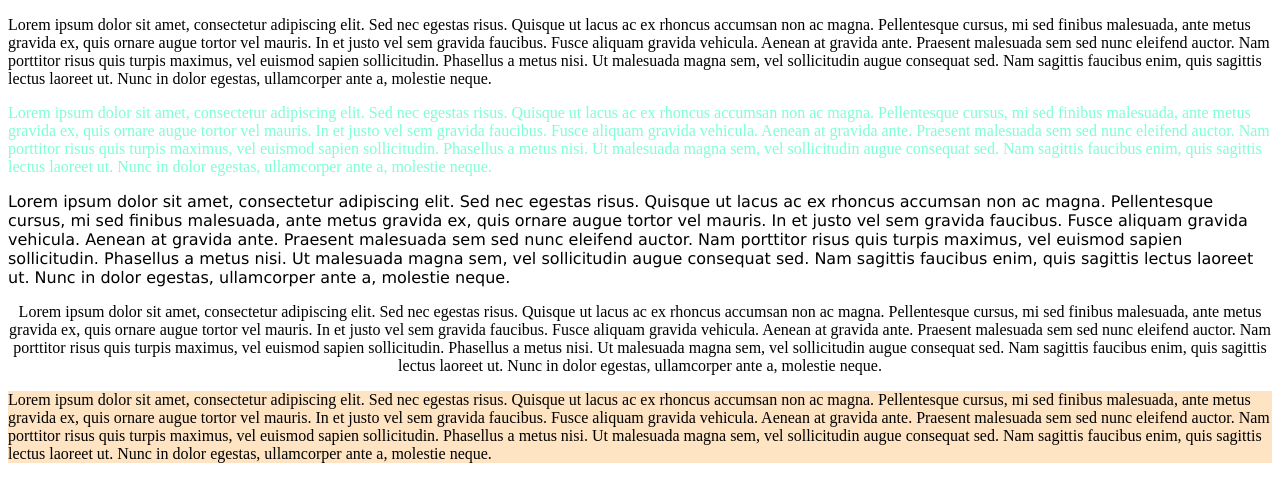
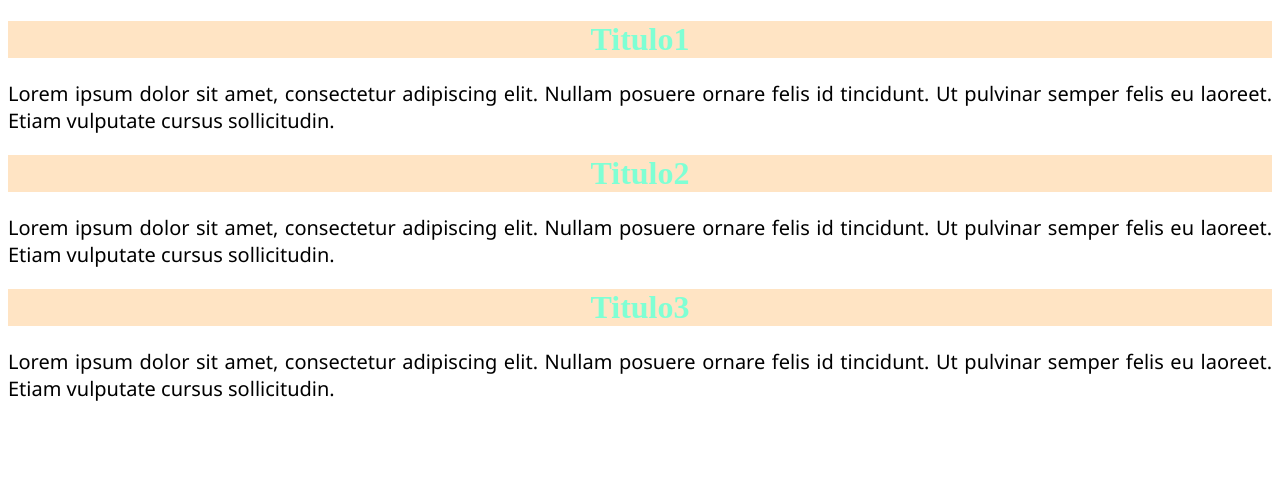
Before and after one commit to EnergizedTea/redesDigitalesEstilos, a plain HTML site: page index.html in a window 1280 px wide. Drawn offline with Linux system fonts and the light colour scheme.

Commit message:
probando con cambiar los estilos de etiquetas

```diff
--- a/index.html
+++ b/index.html
@@ -1,12 +1,28 @@
 <!DOCTYPE html>
 <html>
+    <style>
+        h1{
+            color: aquamarine;
+            text-align: center;
+            background-color: bisque;
+        }
+        p{
+            font-family: 'Segoe UI', Tahoma, Geneva, Verdana, sans-serif;
+            font-size: 15pt;
+            text-align: justify;
+        }
+    </style>
 <head>
 </head>
 <body>
-    <p>Lorem ipsum dolor sit amet, consectetur adipiscing elit. Sed nec egestas risus. Quisque ut lacus ac ex rhoncus accumsan non ac magna. Pellentesque cursus, mi sed finibus malesuada, ante metus gravida ex, quis ornare augue tortor vel mauris. In et justo vel sem gravida faucibus. Fusce aliquam gravida vehicula. Aenean at gravida ante. Praesent malesuada sem sed nunc eleifend auctor. Nam porttitor risus quis turpis maximus, vel euismod sapien sollicitudin. Phasellus a metus nisi. Ut malesuada magna sem, vel sollicitudin augue consequat sed. Nam sagittis faucibus enim, quis sagittis lectus laoreet ut. Nunc in dolor egestas, ullamcorper ante a, molestie neque.</p>
-    <p style="color:aquamarine">Lorem ipsum dolor sit amet, consectetur adipiscing elit. Sed nec egestas risus. Quisque ut lacus ac ex rhoncus accumsan non ac magna. Pellentesque cursus, mi sed finibus malesuada, ante metus gravida ex, quis ornare augue tortor vel mauris. In et justo vel sem gravida faucibus. Fusce aliquam gravida vehicula. Aenean at gravida ante. Praesent malesuada sem sed nunc eleifend auctor. Nam porttitor risus quis turpis maximus, vel euismod sapien sollicitudin. Phasellus a metus nisi. Ut malesuada magna sem, vel sollicitudin augue consequat sed. Nam sagittis faucibus enim, quis sagittis lectus laoreet ut. Nunc in dolor egestas, ullamcorper ante a, molestie neque.</p>
-    <p style="font-family: 'Lucida Sans', 'Lucida Sans Regular', 'Lucida Grande', 'Lucida Sans Unicode', Geneva, Verdana, sans-serif;">Lorem ipsum dolor sit amet, consectetur adipiscing elit. Sed nec egestas risus. Quisque ut lacus ac ex rhoncus accumsan non ac magna. Pellentesque cursus, mi sed finibus malesuada, ante metus gravida ex, quis ornare augue tortor vel mauris. In et justo vel sem gravida faucibus. Fusce aliquam gravida vehicula. Aenean at gravida ante. Praesent malesuada sem sed nunc eleifend auctor. Nam porttitor risus quis turpis maximus, vel euismod sapien sollicitudin. Phasellus a metus nisi. Ut malesuada magna sem, vel sollicitudin augue consequat sed. Nam sagittis faucibus enim, quis sagittis lectus laoreet ut. Nunc in dolor egestas, ullamcorper ante a, molestie neque.</p>
-    <p style="text-align: center;">Lorem ipsum dolor sit amet, consectetur adipiscing elit. Sed nec egestas risus. Quisque ut lacus ac ex rhoncus accumsan non ac magna. Pellentesque cursus, mi sed finibus malesuada, ante metus gravida ex, quis ornare augue tortor vel mauris. In et justo vel sem gravida faucibus. Fusce aliquam gravida vehicula. Aenean at gravida ante. Praesent malesuada sem sed nunc eleifend auctor. Nam porttitor risus quis turpis maximus, vel euismod sapien sollicitudin. Phasellus a metus nisi. Ut malesuada magna sem, vel sollicitudin augue consequat sed. Nam sagittis faucibus enim, quis sagittis lectus laoreet ut. Nunc in dolor egestas, ullamcorper ante a, molestie neque.</p>
-    <p style="background-color: bisque;">Lorem ipsum dolor sit amet, consectetur adipiscing elit. Sed nec egestas risus. Quisque ut lacus ac ex rhoncus accumsan non ac magna. Pellentesque cursus, mi sed finibus malesuada, ante metus gravida ex, quis ornare augue tortor vel mauris. In et justo vel sem gravida faucibus. Fusce aliquam gravida vehicula. Aenean at gravida ante. Praesent malesuada sem sed nunc eleifend auctor. Nam porttitor risus quis turpis maximus, vel euismod sapien sollicitudin. Phasellus a metus nisi. Ut malesuada magna sem, vel sollicitudin augue consequat sed. Nam sagittis faucibus enim, quis sagittis lectus laoreet ut. Nunc in dolor egestas, ullamcorper ante a, molestie neque.</p>
+    <h1>Titulo1</h1>
+    <p>Lorem ipsum dolor sit amet, consectetur adipiscing elit. Nullam posuere ornare felis id tincidunt. Ut pulvinar semper felis eu laoreet. Etiam vulputate cursus sollicitudin. </p>
+
+    <h1>Titulo2</h1>
+    <p>Lorem ipsum dolor sit amet, consectetur adipiscing elit. Nullam posuere ornare felis id tincidunt. Ut pulvinar semper felis eu laoreet. Etiam vulputate cursus sollicitudin. </p>
+
+    <h1>Titulo3</h1>
+    <p>Lorem ipsum dolor sit amet, consectetur adipiscing elit. Nullam posuere ornare felis id tincidunt. Ut pulvinar semper felis eu laoreet. Etiam vulputate cursus sollicitudin. </p>
+
 </body>
 </html>
```
